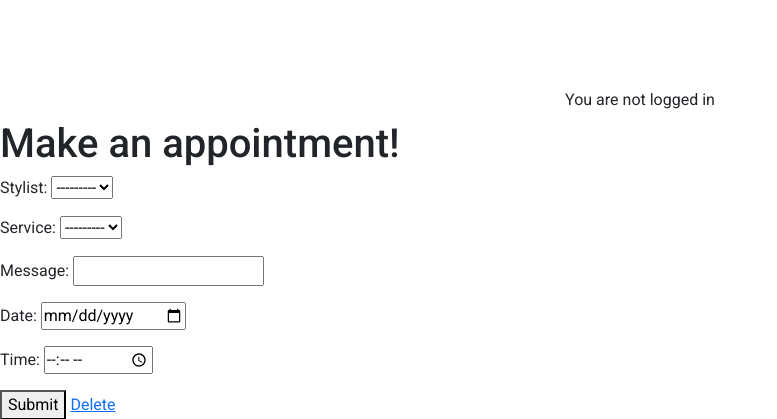
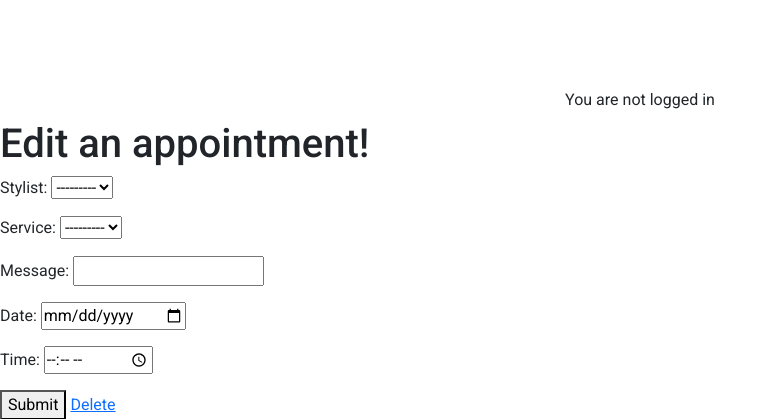
Before and after one commit to E-Printer/haircut-hysteria, a Django app: template appointments/templates/edit_booking.html in a window 1280 px wide. Shown: the part 56-475 px from the top of the page, without its empty margins (0-777 px from the left). Run offline with Django 4.2, Linux system fonts and the light colour scheme; the template is opened without the code that fills it: values that come from a table or form of the project are taken from there, others are empty; some libraries are stand-ins or nearby versions.

Commit message:
edit_booking h1 changed

```diff
--- a/appointments/templates/edit_booking.html
+++ b/appointments/templates/edit_booking.html
@@ -3,7 +3,7 @@
 
 {% block content %}
 <div>
-    <h1>Make an appointment!</h1>
+    <h1>Edit an appointment!</h1>
     <form action="" method="post">
         {% csrf_token %}
 
```
